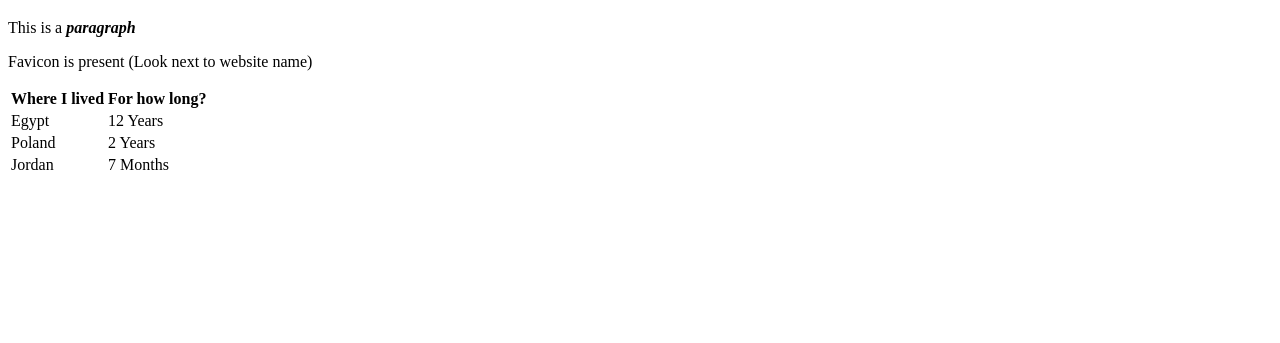
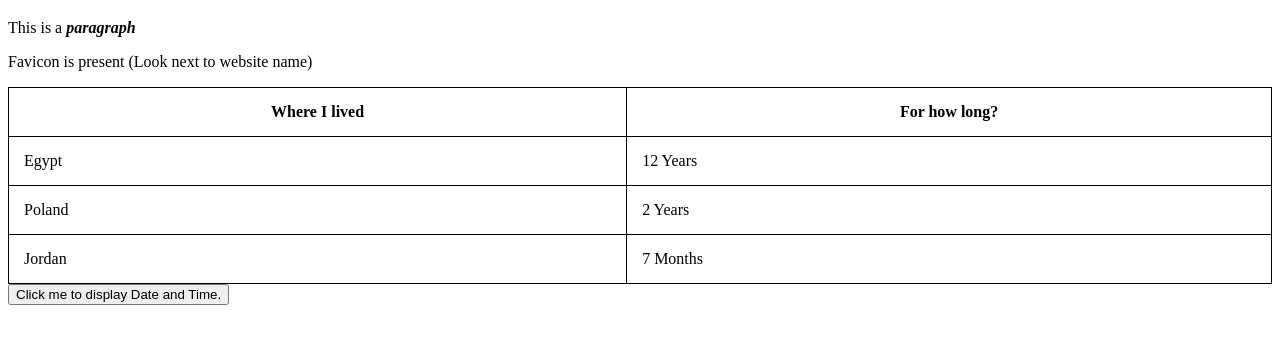
Before and after one commit to nalesniak/WebsiteBlueprint, a plain HTML site: page index.html in a window 1280 px wide. Shown: the part 61-404 px from the top of the page. Drawn offline with Linux system fonts and the light colour scheme.

Commit message:
Added style and javascript

```diff
--- a/index.html
+++ b/index.html
@@ -1,6 +1,15 @@
 <!DOCTYPE html>
 <html>
 <head>
+    <style>
+        table, th, td {
+          border: 1px solid black;
+          border-collapse: collapse;
+        }
+        th, td {
+          padding: 15px;
+        }
+        </style>
     <title>Basic Website</title>
 <link rel="shortcut icon" href="images/favicon.ico">
 </head>
@@ -8,7 +17,7 @@
         <h1>Website Blueprint</h1>
         <p>This is a <em><strong>paragraph</strong></em></p>
         <P>Favicon is present (Look next to website name)</P>
-        <table>
+        <table style="width:100%">
             <tr>
                 <th>Where I lived</th>
                 <th>For how long?</th>
@@ -26,6 +35,9 @@
                 <td>7 Months</td>
             </tr>
         </table>
+        <button type="button"
+onclick="document.getElementById('demo').innerHTML = Date()">
+Click me to display Date and Time.</button>
 
     </body>
 </html>
```
